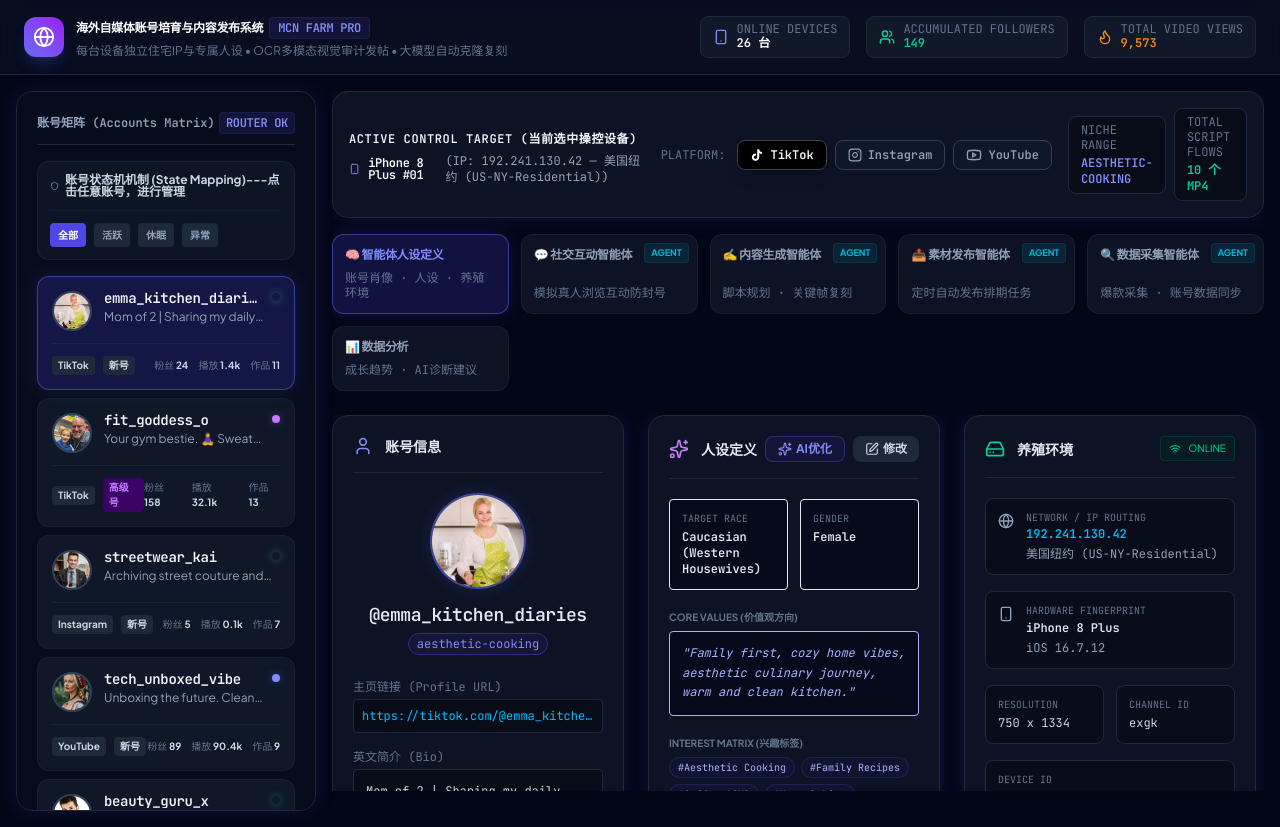
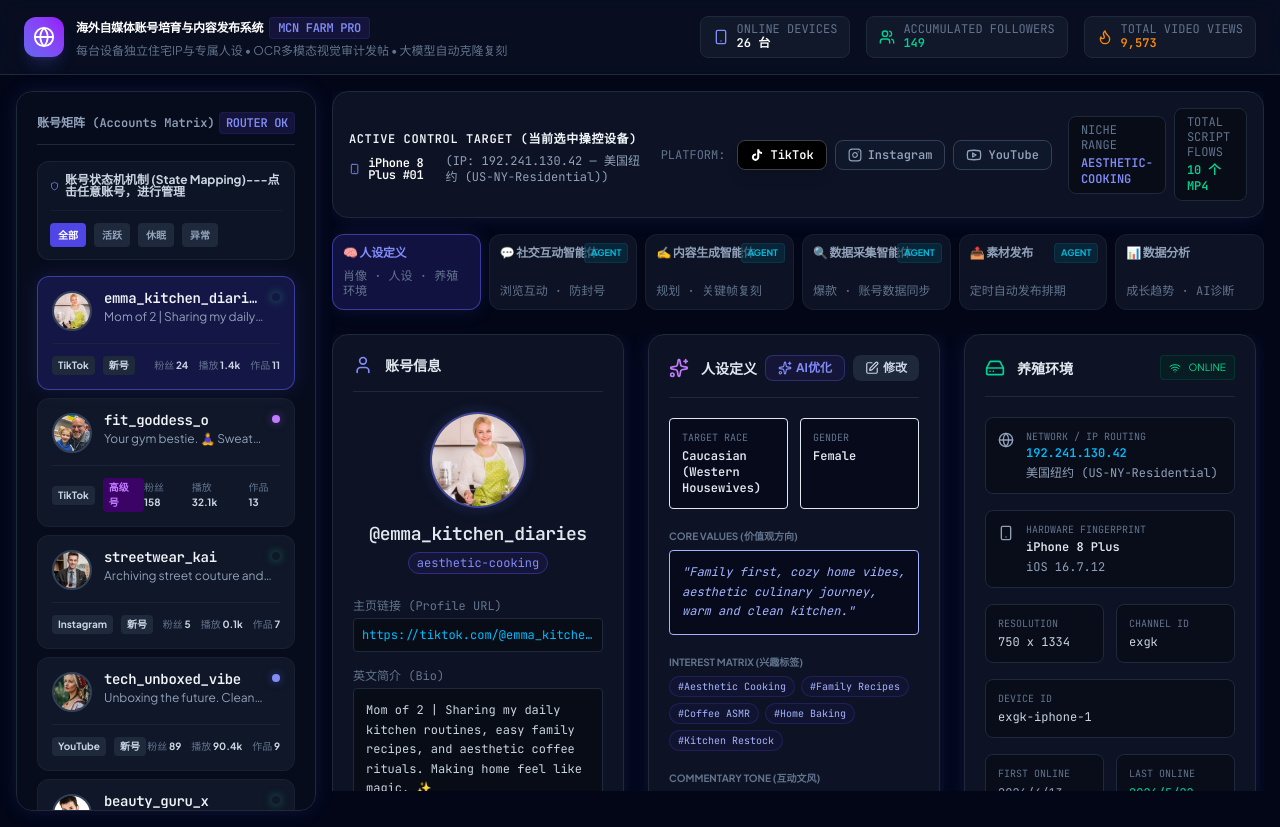
Before and after one commit to huiqi-0126/MatrixFlow, a React (Vite) app: page / in a window 1280 px wide. Built offline with nearby package versions, Linux system fonts and the light colour scheme.

Commit message:
提交一版

```diff
--- a/src/App.tsx
+++ b/src/App.tsx
@@ -540,25 +540,24 @@
           </div>
 
           {/* 3. Horizontal tabs selection designed as high-quality Bento Grid cards */}
-          <div className="grid grid-cols-2 sm:grid-cols-3 lg:grid-cols-5 xl:grid-cols-5 gap-3 pb-2 select-none">
+          <div className="grid grid-cols-6 gap-2 pb-2 select-none">
             {[
-              { id: 'persona',      label: '🧠 智能体人设定义', desc: '账号肖像 · 人设 · 养殖环境', isAgent: false },
-              { id: 'warmup',       label: '💬 社交互动智能体',  desc: '模拟真人浏览互动防封号',   isAgent: true  },
-              { id: 'content',      label: '✍️ 内容生成智能体',  desc: '脚本规划 · 关键帧复刻',    isAgent: true  },
-              { id: 'scheduler',    label: '📤 素材发布智能体',  desc: '定时自动发布排期任务',     isAgent: true  },
-              { id: 'datacollect',  label: '🔍 数据采集智能体',  desc: '爆款采集 · 账号数据同步',   isAgent: true  },
-              { id: 'analytics',   label: '📊 数据分析',         desc: '成长趋势 · AI诊断建议',   isAgent: false },
+              { id: 'persona', label: '🧠 人设定义', desc: '肖像 · 人设 · 养殖环境', isAgent: false },
+              { id: 'warmup', label: '💬 社交互动智能体', desc: '浏览互动 · 防封号', isAgent: true },
+              { id: 'content', label: '✍️ 内容生成智能体', desc: '规划 · 关键帧复刻', isAgent: true },
+              { id: 'datacollect', label: '🔍 数据采集智能体', desc: '爆款 · 账号数据同步', isAgent: true },
+              { id: 'scheduler', label: '📤 素材发布', desc: '定时自动发布排期', isAgent: true },
+              { id: 'analytics', label: '📊 数据分析', desc: '成长趋势 · AI诊断', isAgent: false },
             ].map(tab => {
               const isActive = activeTab === tab.id;
               return (
                 <button
                   key={tab.id}
                   onClick={() => setActiveTab(tab.id as any)}
-                  className={`p-3 rounded-xl border transition-all duration-200 cursor-pointer text-left flex flex-col justify-between relative ${
-                    isActive
-                      ? 'bg-indigo-600/20 border-indigo-500/50 text-indigo-400 bento-glow-indigo shadow-lg'
-                      : 'bg-slate-800/40 border-slate-800/60 text-slate-400 hover:text-slate-200 hover:bg-slate-800/60 hover:border-slate-700'
-                  }`}
+                  className={`p-2.5 rounded-xl border transition-all duration-200 cursor-pointer text-left flex flex-col justify-between relative ${isActive
+                    ? 'bg-indigo-600/20 border-indigo-500/50 text-indigo-400 bento-glow-indigo shadow-lg'
+                    : 'bg-slate-800/40 border-slate-800/60 text-slate-400 hover:text-slate-200 hover:bg-slate-800/60 hover:border-slate-700'
+                    }`}
                 >
                   <span className="font-bold text-xs tracking-tight">{tab.label}</span>
                   <span className="text-xs text-slate-500 pt-2 leading-tight font-mono block">{tab.desc}</span>
--- a/src/components/ContentPlanner.tsx
+++ b/src/components/ContentPlanner.tsx
@@ -185,7 +185,7 @@
   const currentPlanDay = plans[selectedDayIndex] || plans[0];
 
   return (
-    <>
+    <div className="flex flex-col h-full gap-4">
       {/* ─── Agent Control Header ─── */}
       <div className="bg-slate-800/40 border border-slate-800 rounded-2xl p-4 flex flex-wrap items-center justify-between gap-4 mb-4">
         <div className="flex items-center gap-3">
@@ -224,7 +224,7 @@
         </div>
       </div>
 
-      <div className="grid grid-cols-1 xl:grid-cols-12 gap-4 text-slate-200 h-full min-h-[500px]">
+      <div className="grid grid-cols-1 xl:grid-cols-12 gap-4 text-slate-200 flex-1 min-h-0">
 
         {/* 1. Left Panel: Month Plan (Day 1 - 30 topic suggestions) (5 columns) */}
         <div className="xl:col-span-5 bg-slate-800/40 border border-slate-800 rounded-2xl p-4 flex flex-col text-left bento-glow-indigo">
@@ -249,7 +249,7 @@
                 <>
                   <div className="text-4xl mb-4 opacity-50">🤖</div>
                   <p className="text-slate-400 text-xs text-center mb-6 leading-relaxed">
-                  当前暂无月度内容选题规划数据。<br/>请点击下方按钮，由系统根据该账号的垂直领域自动生成30天阶梯式的内容排期表。
+                    当前暂无月度内容选题规划数据。<br />请点击下方按钮，由系统根据该账号的垂直领域自动生成30天阶梯式的内容排期表。
                   </p>
                   <p className="text-xs text-slate-600 text-center">激活上方「内容生成智能体」后自动开始规划</p>
                 </>
@@ -348,13 +348,7 @@
                           </div>
                         </div>
 
-                  <button
-                    onClick={() => window.dispatchEvent(new CustomEvent('open-schedule-modal'))}
-                    className="w-full mt-4 py-2.5 bg-gradient-to-r from-indigo-500 to-purple-600 hover:from-indigo-400 hover:to-purple-500 text-white font-bold text-xs rounded-xl transition flex items-center justify-center gap-2 cursor-pointer shadow-lg bento-glow-indigo active:scale-95"
-                  >
-                    <Clock className="w-4 h-4" />
-                    定时发布
-                  </button>
+
                       </div>
 
                     </div>
@@ -618,6 +612,6 @@
         )}
 
       </div>
-    </>
+    </div>
   );
 }
--- a/src/components/PublisherScheduler.tsx
+++ b/src/components/PublisherScheduler.tsx
@@ -175,46 +175,9 @@
   };
 
   return (
-    <>
-      {/* ─── Agent Control Header ─── */}
-      <div className="bg-slate-800/40 border border-slate-800 rounded-2xl p-4 flex flex-wrap items-center justify-between gap-4 mb-4">
-        <div className="flex items-center gap-3">
-          <div className="w-9 h-9 rounded-xl bg-gradient-to-br from-emerald-500 to-teal-600 flex items-center justify-center shadow-lg shadow-emerald-500/20">
-            <Zap className="w-4 h-4 text-white" />
-          </div>
-          <div>
-            <div className="flex items-center gap-2">
-              <span className="text-sm font-bold text-white">素材发布智能体</span>
-              {agentActivated
-                ? <span className="text-[10px] font-bold px-2 py-0.5 rounded-full bg-emerald-950/50 border border-emerald-500/30 text-emerald-400">● 已激活</span>
-                : <span className="text-[10px] font-bold px-2 py-0.5 rounded-full bg-slate-900 border border-slate-700 text-slate-500">○ 未激活</span>
-              }
-            </div>
-            <p className="text-xs text-slate-500 mt-0.5">激活后按排期自动定时发布视频素材</p>
-          </div>
-        </div>
-        <div className="flex items-center gap-3">
-          <div className="flex items-center gap-1 bg-slate-900 border border-slate-800 rounded-lg p-1">
-            <button onClick={() => setAgentMode('fullAuto')} className={`px-3 py-1 rounded text-[11px] font-bold transition cursor-pointer ${agentMode === 'fullAuto' ? 'bg-emerald-600 text-white shadow' : 'text-slate-400 hover:text-white'}`}>
-              <Zap className="w-3 h-3 inline mr-1" />全权托管
-            </button>
-            <button onClick={() => setAgentMode('userConfirm')} className={`px-3 py-1 rounded text-[11px] font-bold transition cursor-pointer ${agentMode === 'userConfirm' ? 'bg-amber-600 text-white shadow' : 'text-slate-400 hover:text-white'}`}>
-              <Shield className="w-3 h-3 inline mr-1" />用户确认
-            </button>
-          </div>
-          {!agentActivated ? (
-            <button onClick={() => setAgentActivated(true)} className="px-4 py-2 bg-gradient-to-r from-emerald-600 to-teal-600 hover:from-emerald-500 hover:to-teal-500 text-white text-xs font-bold rounded-lg transition shadow-lg cursor-pointer">
-              激活智能体
-            </button>
-          ) : (
-            <button onClick={() => setAgentActivated(false)} className="px-4 py-2 bg-slate-800 hover:bg-slate-700 border border-slate-700 text-slate-300 text-xs font-bold rounded-lg transition cursor-pointer">
-              停用
-            </button>
-          )}
-        </div>
-      </div>
+    <div className="flex flex-col h-full gap-4">
 
-      <div className="flex flex-col text-left space-y-4 text-slate-200 h-full min-h-[500px]">
+      <div className="flex flex-col text-left space-y-4 text-slate-200 flex-1 min-h-0">
 
         {/* 2. Headline filter counters */}
         <div className="grid grid-cols-2 sm:grid-cols-5 gap-4">
@@ -228,8 +191,7 @@
             <button
               key={item.key}
               onClick={() => setActiveFilter(item.key as any)}
-            className={`bg-slate-800/40 border p-4 rounded-xl flex items-center justify-between text-xs cursor-pointer hover:bg-slate-800/60 transition truncate ${item.color} ${
-              activeFilter === item.key ? 'ring-2 ring-indigo-500 bg-indigo-950/20 text-white' : ''
+              className={`bg-slate-800/40 border p-4 rounded-xl flex items-center justify-between text-xs cursor-pointer hover:bg-slate-800/60 transition truncate ${item.color} ${activeFilter === item.key ? 'ring-2 ring-indigo-500 bg-indigo-950/20 text-white' : ''
                 }`}
             >
               <span>{item.label}</span>
@@ -572,6 +534,6 @@
         )}
 
       </div>
-    </>
+    </div>
   );
 }
--- a/src/components/WarmupPlanner.tsx
+++ b/src/components/WarmupPlanner.tsx
@@ -242,7 +242,7 @@
   }, []);
 
   return (
-    <>
+    <div className="flex flex-col h-full gap-4">
       {/* ─── Agent Control Header ─── */}
       <div className="bg-slate-800/40 border border-slate-800 rounded-2xl p-4 flex flex-wrap items-center justify-between gap-4 mb-4">
         <div className="flex items-center gap-3">
@@ -281,7 +281,7 @@
         </div>
       </div>
 
-      <div className="grid grid-cols-1 xl:grid-cols-12 gap-4 text-slate-200 h-full min-h-[500px]">
+      <div className="grid grid-cols-1 xl:grid-cols-12 gap-4 text-slate-200 flex-1 min-h-0">
 
         {/* 2. Middle & Right panel: Plan List Planner Timeline + Virtual Simulator Output logs (8 columns) */}
         <div className="xl:col-span-12 grid grid-cols-1 lg:grid-cols-12 gap-4">
@@ -815,6 +815,6 @@
           </div>
         </div>
       )}
-    </>
+    </div>
   );
 }
```
Lines whose indentation alone changed are shown as unchanged.
